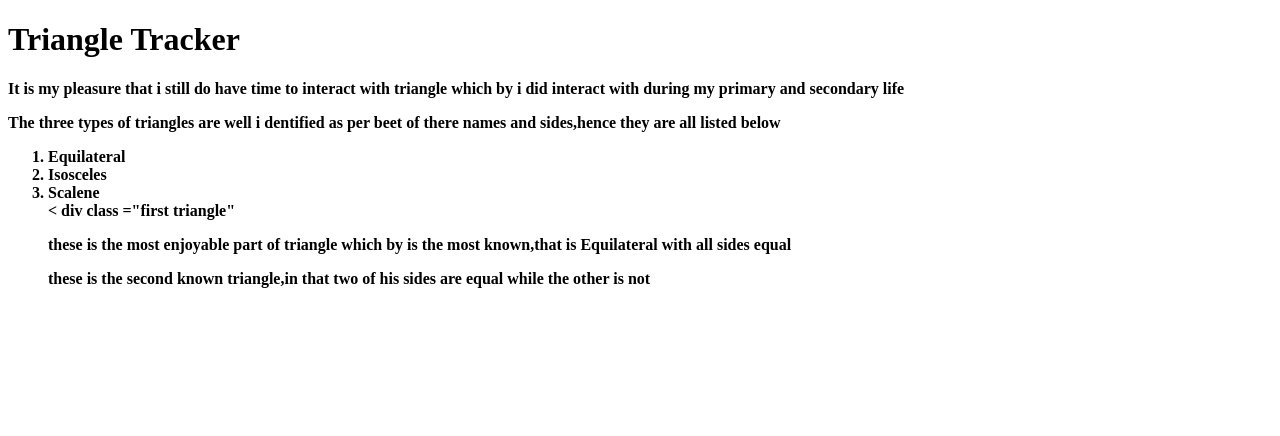
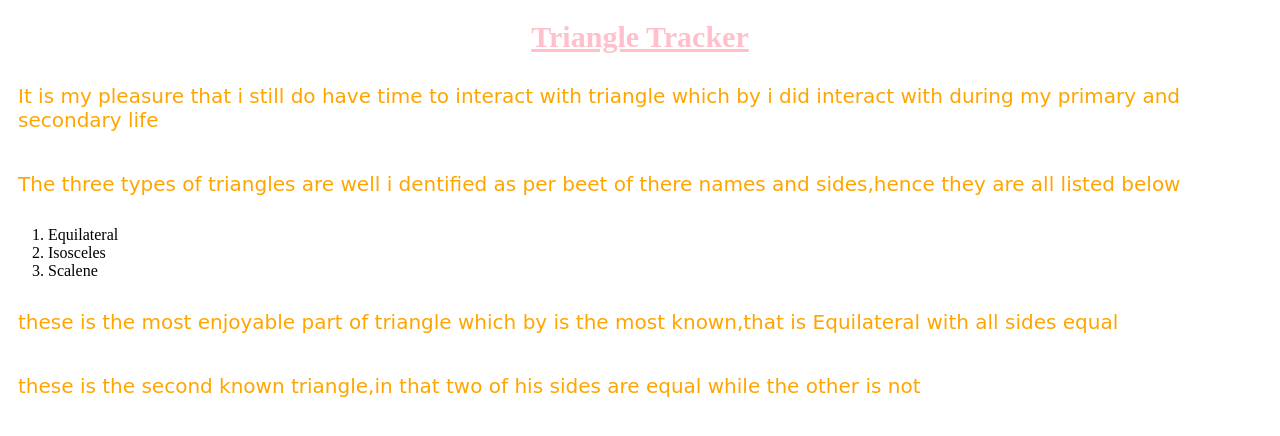
Before and after one commit to Maxwelnyadiero/Triangle-Tracker, a plain HTML site: page Triangle/index.html in a window 1280 px wide. Drawn offline with Linux system fonts and the light colour scheme.

Commit message:
addedstyles to p

```diff
--- a/Triangle/css/styles.css
+++ b/Triangle/css/styles.css
@@ -1,24 +1,14 @@
-h1 {
+h1{
   color: pink;
-  font-size: 30px;
-  font-family: cursive;
   text-align: center;
   text-decoration: underline;
+  font-size: 30px
 }
 p{
-  color: inherit;
+  color: orange;
+  font-size: 20px;
+  padding: 10px;
+  border: 1px solid powederblue;
   font-family: cursive;
-  font-size: 20px;
-  border: 1px solid powederblue;
-  padding:30px
+
 }
-.first-Triangle{
-  color: black;
-  font-size: 15;
-  font-family: cursive;
-  padding: 5px;
-}
-}
-body{
-  background-image:url =("https://encrypted-tbn0.gstatic.com/images?q=tbn:ANd9GcSkVo8ellB9ntjNks2TOfvIywHEloS3_ZVE352FRBwVdtLSqhx8aQ");https://encrypted-tbn0.gstatic.com/images?q=tbn:ANd9GcSkVo8ellB9ntjNks2TOfvIywHEloS3_ZVE352FRBwVdtLSqhx8aQ
-}
--- a/Triangle/index.html
+++ b/Triangle/index.html
@@ -1,22 +1,29 @@
 <!DOCTYPE html>
-<html lang="en" dir="ltr">
-  <head>
-    <meta charset="utf-8">
+<html>
+<head>
+
+    <link rel="stylesheet" type="text/css" href="css/styles.css">
     <title>Triangle Tracker</title>
-  </head>
+
+</head>
+
   <body>
-    <h1><strong>Triangle Tracker<strong></h1>
+    <h1><strong>Triangle Tracker</strong></h1>
     <p>It is my pleasure that i still do have time to interact with triangle which by i did interact with during my primary and secondary life</p>
     <p>The three types of triangles are well i dentified as per beet of there names and sides,hence they are all listed below</p>
     <ol>
       <li> Equilateral</li>
       <li> Isosceles</li>
       <li> Scalene</li>
+    </ol>
 
-      < div class ="first triangle"
+      <div>
       <p>these is the most enjoyable part of triangle which by is the most known,that is Equilateral with all sides equal</p>
-      <div id ="second triangle"
+      <div id ="second triangle">
       <p>these is the  second known triangle,in that two of his sides are equal while the other is not</p>
+    </div>
+  </div>
+
 
 
 
```
